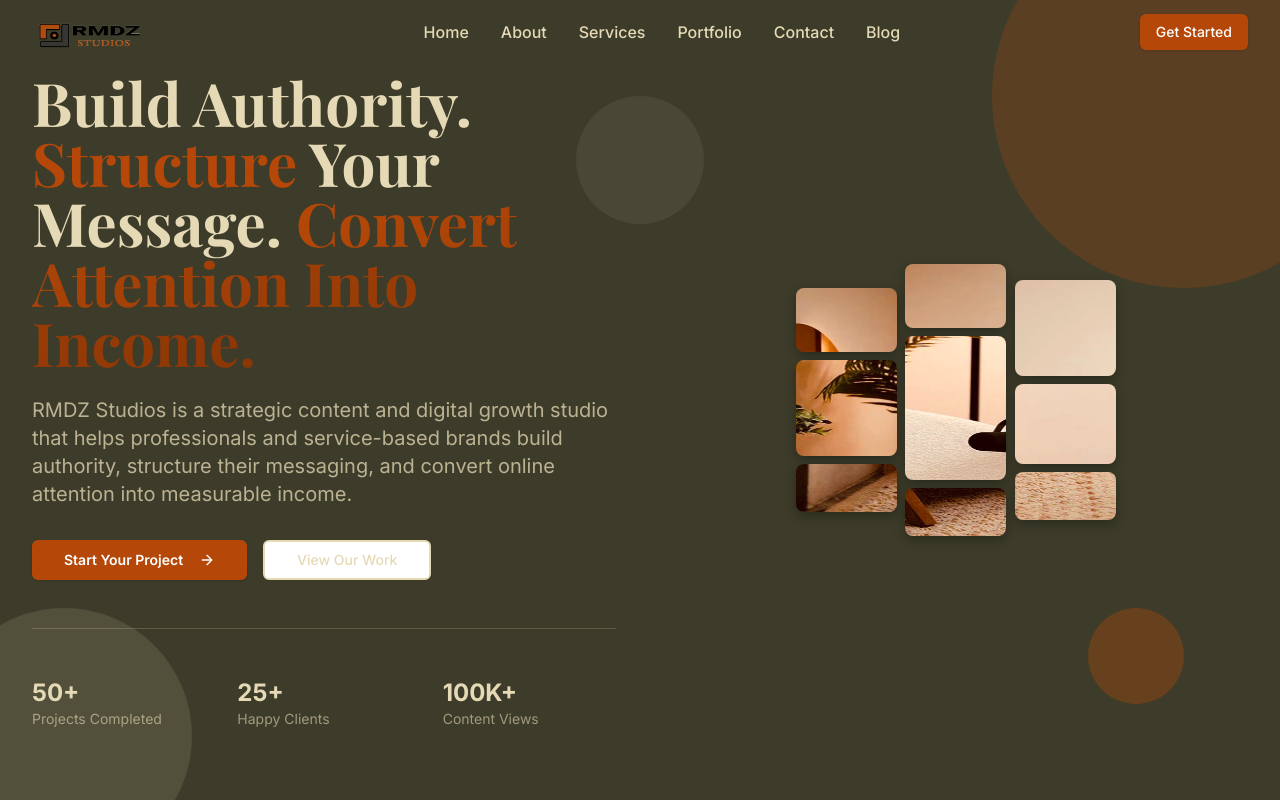
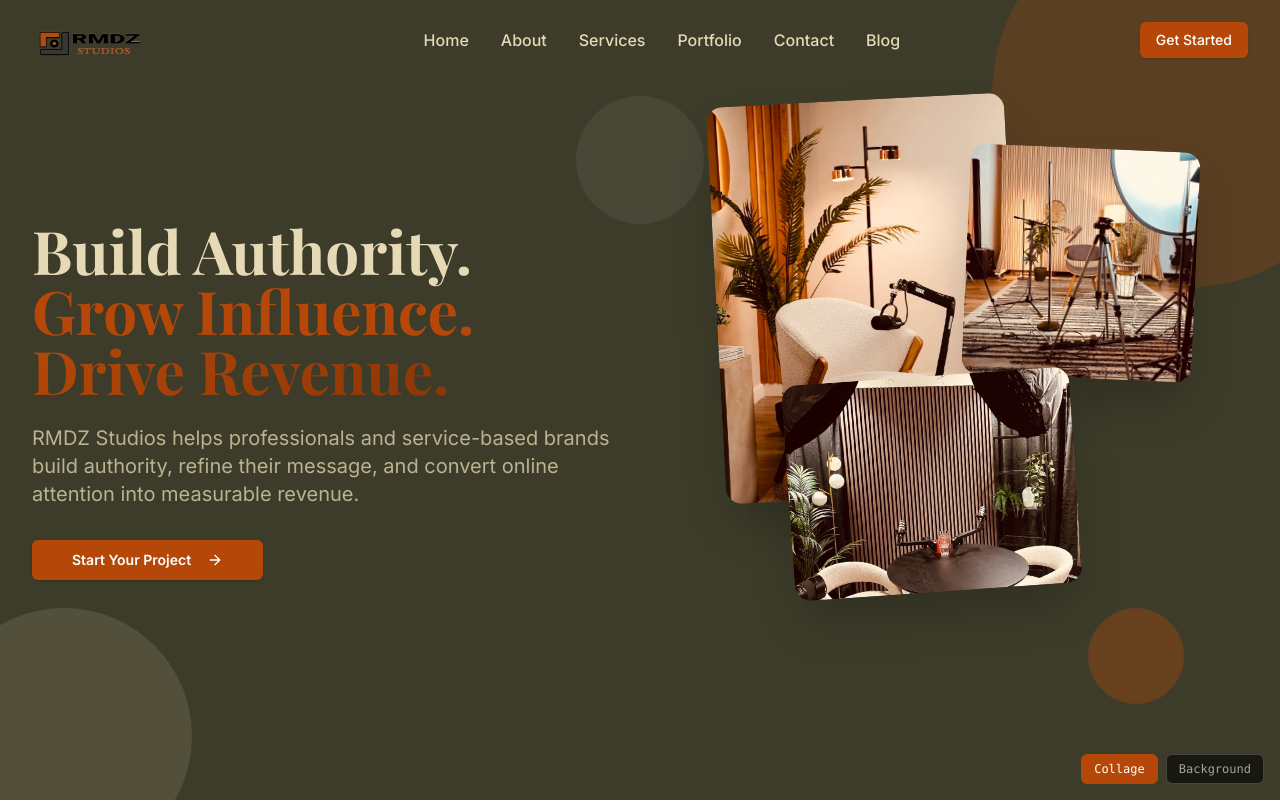
Before and after one commit to Q4Qoph/Ramadz-studio, a Next.js app: page / in a window 1280 px wide. Shown: the top 802 px of the page. Built offline with nearby package versions, Linux system fonts and the light colour scheme; a web font is replaced by a local one.

Commit message:
Update hero and header fix

```diff
--- a/src/components/sections/hero.tsx
+++ b/src/components/sections/hero.tsx
@@ -1,406 +1,307 @@
 // src/components/sections/hero.tsx - Dark olive brand theme
-"use client"
+"use client";
 
-import { motion, AnimatePresence } from 'framer-motion'
-import { ArrowRight } from 'lucide-react'
-import { Button } from '@/components/ui/button'
-import Link from 'next/link'
-import { useState, useEffect } from 'react'
+import { motion, AnimatePresence } from "framer-motion";
+import { ArrowRight } from "lucide-react";
+import { Button } from "@/components/ui/button";
+import Link from "next/link";
+import Image from "next/image";
+import { useState, useEffect } from "react";
 
 export default function Hero() {
-  const [imagesLoaded, setImagesLoaded] = useState(false)
-  const [isPaused, setIsPaused] = useState(false)
-  const [isMobile, setIsMobile] = useState(false)
+  // DEV toggle — remove before shipping
+  const [variant, setVariant] = useState<"collage" | "background">("collage");
+
+  const [imagesLoaded, setImagesLoaded] = useState(false);
 
   useEffect(() => {
-    const checkMobile = () => setIsMobile(window.innerWidth < 768)
-    checkMobile()
-    window.addEventListener('resize', checkMobile)
-
-    const preloadImages = ['/background1.jpg', '/background2.jpg', '/background3.jpg']
-    let loadedCount = 0
-
-    preloadImages.forEach(src => {
-      const img = new Image()
+    const preloadImages = [
+      "/background1.jpg",
+      "/background2.jpg",
+      "/background3.jpg",
+    ];
+    let loadedCount = 0;
+    preloadImages.forEach((src) => {
+      const img = new window.Image();
       img.onload = () => {
-        loadedCount++
-        if (loadedCount === preloadImages.length) setImagesLoaded(true)
-      }
+        loadedCount++;
+        if (loadedCount === preloadImages.length) setImagesLoaded(true);
+      };
       img.onerror = () => {
-        loadedCount++
-        if (loadedCount === preloadImages.length) setImagesLoaded(true)
-      }
-      img.src = src
-    })
-
-    return () => window.removeEventListener('resize', checkMobile)
-  }, [])
+        loadedCount++;
+        if (loadedCount === preloadImages.length) setImagesLoaded(true);
+      };
+      img.src = src;
+    });
+  }, []);
 
   return (
-    <section className="relative min-h-screen flex items-center justify-center overflow-hidden bg-olive-dark">
+    <section className="relative min-h-screen flex items-center justify-center overflow-hidden">
+      {/* Background — image in 'background' variant, solid color in 'collage' variant */}
+      <AnimatePresence>
+        {variant === "background" && (
+          <motion.div
+            key="bg-image"
+            className="absolute inset-0"
+            initial={{ opacity: 0 }}
+            animate={{ opacity: 1 }}
+            exit={{ opacity: 0 }}
+            transition={{ duration: 0.6 }}
+          >
+            <Image
+              src="/background1.jpg"
+              alt=""
+              fill
+              priority
+              sizes="100vw"
+              className="object-cover object-center"
+            />
+            <div className="absolute inset-0 bg-olive-dark/70" />
+          </motion.div>
+        )}
+      </AnimatePresence>
+      <div
+        className={`absolute inset-0 transition-colors duration-600 ${variant === "collage" ? "bg-olive-dark" : "bg-transparent"}`}
+      />
+
       {/* Decorative Circles */}
-      {/* Top-right: large burnt orange circle (partial, overflowing) */}
       <div
         className="circle-deco w-96 h-96 top-[-6rem] right-[-6rem]"
-        style={{ backgroundColor: '#B54808', opacity: 0.25 }}
+        style={{ backgroundColor: "#B54808", opacity: 0.25 }}
       />
-      {/* Bottom-left: medium cream circle */}
       <div
         className="circle-deco w-64 h-64 bottom-[-4rem] left-[-4rem]"
-        style={{ backgroundColor: '#E5D9B6', opacity: 0.12 }}
+        style={{ backgroundColor: "#E5D9B6", opacity: 0.12 }}
       />
-      {/* Top-center: small dark olive-gray circle */}
       <div
         className="circle-deco w-32 h-32 top-24 left-1/2 -translate-x-1/2"
-        style={{ backgroundColor: '#636255', opacity: 0.3 }}
+        style={{ backgroundColor: "#636255", opacity: 0.3 }}
       />
-      {/* Bottom-right: small burnt orange circle */}
       <div
         className="circle-deco w-24 h-24 bottom-24 right-24"
-        style={{ backgroundColor: '#B54808', opacity: 0.35 }}
+        style={{ backgroundColor: "#B54808", opacity: 0.35 }}
       />
 
       <div className="container mx-auto py-14 px-4 sm:px-6 lg:px-8 relative z-10">
-        <div className="grid lg:grid-cols-2 gap-12 items-center">
-          {/* Left Column - Content */}
+        <div
+          className={`grid gap-12 items-center ${variant === "collage" ? "lg:grid-cols-2" : "max-w-3xl mx-auto"}`}
+        >
+          {/* Left Column */}
           <motion.div
-            className="text-center lg:text-left"
+            className={
+              variant === "collage" ? "text-center lg:text-left" : "text-center"
+            }
             initial={{ opacity: 0, x: -50 }}
             animate={{ opacity: 1, x: 0 }}
             transition={{ duration: 0.8, delay: 0.2 }}
           >
-            {/* Main Heading */}
             <motion.h1
               className="text-4xl sm:text-5xl lg:text-6xl font-serif font-bold text-brand-cream mb-6 leading-tight"
               initial={{ opacity: 0, y: 30 }}
               animate={{ opacity: 1, y: 0 }}
               transition={{ duration: 0.8, delay: 0.6 }}
             >
-              Build Authority.{' '}
-              <span className="text-brand-orange">Structure</span>{' '}
-              Your Message.{' '}
-              <span className="text-gradient">Convert Attention Into Income.</span>
+              Build Authority.{" "}
+              <span className="text-brand-orange">Grow Influence.</span>{" "}
+              <span className="text-gradient">Drive Revenue.</span>
             </motion.h1>
 
-            {/* Subtitle */}
             <motion.p
               className="text-lg sm:text-xl text-brand-cream/75 mb-8 max-w-2xl mx-auto lg:mx-0 leading-relaxed"
               initial={{ opacity: 0, y: 30 }}
               animate={{ opacity: 1, y: 0 }}
               transition={{ duration: 0.8, delay: 0.8 }}
             >
-              RMDZ Studios is a strategic content and digital growth studio that helps professionals
-              and service-based brands build authority, structure their messaging, and convert online
-              attention into measurable income.
+              RMDZ Studios helps professionals and service-based brands build
+              authority, refine their message, and convert online attention into
+              measurable revenue.
             </motion.p>
 
-            {/* CTA Buttons */}
             <motion.div
-              className="flex flex-col sm:flex-row gap-4 justify-center lg:justify-start"
+              className={`flex flex-col sm:flex-row gap-4 ${variant === "collage" ? "justify-center lg:justify-start" : "justify-center"}`}
               initial={{ opacity: 0, y: 30 }}
               animate={{ opacity: 1, y: 0 }}
               transition={{ duration: 0.8, delay: 1.0 }}
             >
               <Button
                 size="lg"
-                className="bg-brand-orange hover:bg-brand-orange/90 hover:shadow-brand transform hover:-translate-y-1 transition-all duration-300 text-white font-semibold px-8 py-3"
+                className="bg-brand-orange hover:bg-brand-orange/90 hover:shadow-brand transform hover:-translate-y-1 transition-all duration-300 text-white font-semibold px-10 py-4"
                 asChild
               >
                 <Link href="/contact">
-                  Start Your Project
-                  <ArrowRight className="ml-2 h-5 w-5" />
-                </Link>
-              </Button>
-              <Button
-                variant="outline"
-                size="lg"
-                className="border-2 border-brand-cream text-brand-cream hover:bg-brand-cream hover:text-olive-dark transition-all duration-300 px-8 py-3"
-                asChild
-              >
-                <Link href="/portfolio">
-                  View Our Work
+                  Start Your Project <ArrowRight className="ml-2 h-5 w-5" />
                 </Link>
               </Button>
             </motion.div>
-
-            {/* Stats */}
-            <motion.div
-              className="grid grid-cols-3 gap-8 mt-12 pt-12 border-t border-brand-cream/20"
-              initial={{ opacity: 0, y: 30 }}
-              animate={{ opacity: 1, y: 0 }}
-              transition={{ duration: 0.8, delay: 1.2 }}
-            >
-              <div className="text-center lg:text-left">
-                <div className="text-2xl font-bold text-brand-cream">50+</div>
-                <div className="text-sm text-brand-cream/60">Projects Completed</div>
-              </div>
-              <div className="text-center lg:text-left">
-                <div className="text-2xl font-bold text-brand-cream">25+</div>
-                <div className="text-sm text-brand-cream/60">Happy Clients</div>
-              </div>
-              <div className="text-center lg:text-left">
-                <div className="text-2xl font-bold text-brand-cream">100K+</div>
-                <div className="text-sm text-brand-cream/60">Content Views</div>
-              </div>
-            </motion.div>
           </motion.div>
 
-          {/* Right Column - Image Gallery */}
+          {/* Right Column — collage only */}
+          <AnimatePresence>
+            {variant === "collage" && (
               <motion.div
-            className="relative"
+                key="collage"
+                className="relative flex items-center justify-center"
                 initial={{ opacity: 0, x: 50 }}
                 animate={{ opacity: 1, x: 0 }}
-            transition={{ duration: 0.8, delay: 0.4 }}
+                exit={{ opacity: 0, x: 50 }}
+                transition={{ duration: 0.6 }}
               >
-            {/* Loading Skeleton */}
+                {/* Desktop */}
+                <div
+                  className="hidden lg:block relative mx-auto"
+                  style={{ width: "100%", maxWidth: 480, aspectRatio: "4/5" }}
+                >
                   <AnimatePresence>
                     {!imagesLoaded && (
                       <motion.div
-                  className="gallery-container-skeleton"
+                        className="absolute inset-0"
                         initial={{ opacity: 1 }}
                         exit={{ opacity: 0 }}
                         transition={{ duration: 0.5 }}
                       >
-                  <div className="flex gap-2 w-4/5 max-w-80 mx-auto">
-                    {[...Array(3)].map((_, colIndex) => (
-                      <div key={colIndex} className="flex flex-col gap-2 w-full">
-                        {[...Array(3)].map((_, itemIndex) => {
-                          const heights = [
-                            ['h-16', 'h-24', 'h-12'],
-                            ['h-16', 'h-36', 'h-12'],
-                            ['h-24', 'h-20', 'h-12']
-                          ]
-                          return (
-                            <motion.div
-                              key={itemIndex}
-                              className={`${heights[colIndex][itemIndex]} bg-olive-mid rounded-lg`}
-                              initial={{ opacity: 0.3 }}
-                              animate={{ opacity: [0.3, 0.7, 0.3] }}
-                              transition={{
-                                duration: 1.5,
-                                repeat: Infinity,
-                                delay: (colIndex * 3 + itemIndex) * 0.1
+                        <div
+                          className="absolute animate-pulse bg-olive-mid rounded-2xl"
+                          style={{
+                            width: "62%",
+                            aspectRatio: "3/4",
+                            top: "0%",
+                            left: "0%",
                           }}
                         />
-                          )
-                        })}
+                        <div
+                          className="absolute animate-pulse bg-olive-mid rounded-2xl"
+                          style={{
+                            width: "48%",
+                            aspectRatio: "1/1",
+                            top: "8%",
+                            right: "0%",
+                          }}
+                        />
+                        <div
+                          className="absolute animate-pulse bg-olive-mid rounded-2xl"
+                          style={{
+                            width: "60%",
+                            aspectRatio: "4/3",
+                            bottom: "0%",
+                            right: "0%",
+                          }}
+                        />
+                      </motion.div>
+                    )}
+                  </AnimatePresence>
+
+                  <motion.div
+                    className="absolute rounded-2xl overflow-hidden shadow-2xl"
+                    style={{
+                      width: "62%",
+                      aspectRatio: "3/4",
+                      top: "0%",
+                      left: "0%",
+                      rotate: "-3deg",
+                    }}
+                    animate={{
+                      opacity: imagesLoaded ? 1 : 0,
+                      x: imagesLoaded ? 0 : -40,
+                    }}
+                    transition={{ duration: 0.7, delay: 0.2 }}
+                    whileHover={{ scale: 1.04, rotate: "0deg", zIndex: 10 }}
+                  >
+                    <Image
+                      src="/background1.jpg"
+                      alt="Content creation studio"
+                      fill
+                      sizes="(max-width: 1024px) 0px, 30vw"
+                      className="object-cover"
+                    />
+                  </motion.div>
+
+                  <motion.div
+                    className="absolute rounded-2xl overflow-hidden shadow-2xl"
+                    style={{
+                      width: "48%",
+                      aspectRatio: "1/1",
+                      top: "8%",
+                      right: "0%",
+                      rotate: "2.5deg",
+                    }}
+                    animate={{
+                      opacity: imagesLoaded ? 1 : 0,
+                      x: imagesLoaded ? 0 : 40,
+                    }}
+                    transition={{ duration: 0.7, delay: 0.4 }}
+                    whileHover={{ scale: 1.04, rotate: "0deg", zIndex: 10 }}
+                  >
+                    <Image
+                      src="/background2.jpg"
+                      alt="Brand strategy work"
+                      fill
+                      sizes="(max-width: 1024px) 0px, 30vw"
+                      className="object-cover"
+                    />
+                  </motion.div>
+
+                  <motion.div
+                    className="absolute rounded-2xl overflow-hidden shadow-2xl"
+                    style={{
+                      width: "60%",
+                      aspectRatio: "4/3",
+                      bottom: "18%",
+                      left: "15%",
+                      rotate: "-4deg",
+                    }}
+                    animate={{
+                      opacity: imagesLoaded ? 1 : 0,
+                      y: imagesLoaded ? 0 : 40,
+                    }}
+                    transition={{ duration: 0.7, delay: 0.6 }}
+                    whileHover={{ scale: 1.04, rotate: "0deg", zIndex: 10 }}
+                  >
+                    <Image
+                      src="/background3.jpg"
+                      alt="Digital growth results"
+                      fill
+                      sizes="(max-width: 1024px) 0px, 30vw"
+                      className="object-cover"
+                    />
+                  </motion.div>
                 </div>
-                    ))}
+
+                {/* Mobile */}
+                <div
+                  className="block lg:hidden w-full rounded-2xl overflow-hidden shadow-2xl"
+                  style={{ aspectRatio: "16/9" }}
+                >
+                  <div className="relative w-full h-full">
+                    <Image
+                      src="/background1.jpg"
+                      alt="Content creation studio"
+                      fill
+                      sizes="100vw"
+                      className="object-cover"
+                    />
+                  </div>
                 </div>
               </motion.div>
             )}
           </AnimatePresence>
-
-            {/* Gallery Container */}
-            <motion.div
-              className={`gallery-container ${isPaused ? 'paused' : ''}`}
-              onMouseEnter={() => setIsPaused(true)}
-              onMouseLeave={() => setIsPaused(false)}
-              initial={{ opacity: 0 }}
-              animate={{ opacity: imagesLoaded ? 1 : 0 }}
-              transition={{ duration: 0.5 }}
-            >
-              <div className="column column-1">
-                <motion.div className="item item-1 gallery-item-hover" whileHover={!isMobile ? { scale: 1.02, zIndex: 10 } : {}} transition={{ duration: 0.2 }} />
-                <motion.div className="item item-2 gallery-item-hover" whileHover={!isMobile ? { scale: 1.02, zIndex: 10 } : {}} transition={{ duration: 0.2 }} />
-                <motion.div className="item item-3 gallery-item-hover" whileHover={!isMobile ? { scale: 1.02, zIndex: 10 } : {}} transition={{ duration: 0.2 }} />
-              </div>
-              <div className="column column-2">
-                <motion.div className="item item-1 gallery-item-hover" whileHover={!isMobile ? { scale: 1.02, zIndex: 10 } : {}} transition={{ duration: 0.2 }} />
-                <motion.div className="item item-2 gallery-item-hover" whileHover={!isMobile ? { scale: 1.02, zIndex: 10 } : {}} transition={{ duration: 0.2 }} />
-                <motion.div className="item item-3 gallery-item-hover" whileHover={!isMobile ? { scale: 1.02, zIndex: 10 } : {}} transition={{ duration: 0.2 }} />
-              </div>
-              <div className="column column-3">
-                <motion.div className="item item-1 gallery-item-hover" whileHover={!isMobile ? { scale: 1.02, zIndex: 10 } : {}} transition={{ duration: 0.2 }} />
-                <motion.div className="item item-2 gallery-item-hover" whileHover={!isMobile ? { scale: 1.02, zIndex: 10 } : {}} transition={{ duration: 0.2 }} />
-                <motion.div className="item item-3 gallery-item-hover" whileHover={!isMobile ? { scale: 1.02, zIndex: 10 } : {}} transition={{ duration: 0.2 }} />
-              </div>
-            </motion.div>
-
-            {/* Pause Indicator */}
-            {!isMobile && (
-              <motion.div
-                className="absolute top-1/2 left-1/2 transform -translate-x-1/2 -translate-y-1/2 pointer-events-none"
-                initial={{ opacity: 0 }}
-                animate={{ opacity: isPaused ? 1 : 0 }}
-                transition={{ duration: 0.3 }}
-              >
-                <div className="bg-olive-dark/70 text-brand-cream px-3 py-1 rounded-full text-sm backdrop-blur-sm">
-                  Paused
-                </div>
-              </motion.div>
-            )}
-          </motion.div>
         </div>
       </div>
 
-      <style jsx global>{`
-        :root {
-          --image-1: url("/background1.jpg");
-          --image-2: url("/background2.jpg");
-          --image-3: url("/background3.jpg");
+      {/* DEV toggle — remove before shipping */}
+      <div className="fixed bottom-4 right-4 z-50 flex gap-2 font-mono text-xs">
+        <button
+          onClick={() => setVariant("collage")}
+          className={`px-3 py-1.5 rounded-md border transition-colors ${variant === "collage" ? "bg-brand-orange text-white border-brand-orange" : "bg-black/60 text-white/60 border-white/20 hover:bg-black/80"}`}
+        >
+          Collage
+        </button>
+        <button
+          onClick={() => setVariant("background")}
+          className={`px-3 py-1.5 rounded-md border transition-colors ${variant === "background" ? "bg-brand-orange text-white border-brand-orange" : "bg-black/60 text-white/60 border-white/20 hover:bg-black/80"}`}
+        >
+          Background
+        </button>
+      </div>
+    </section>
+  );
 }
-
-        .gallery-container {
-          display: flex;
-          flex-direction: row;
-          width: 80%;
-          max-width: 20rem;
-          gap: 0.5rem;
-          margin: 0 auto;
-          cursor: pointer;
-          transition: filter 0.3s ease;
-        }
-
-        .gallery-container:hover {
-          filter: brightness(1.05) contrast(1.02);
-        }
-
-        .gallery-container.paused .column .item {
-          animation-play-state: paused;
-        }
-
-        .gallery-container .column {
-          display: flex;
-          flex-direction: column;
-          align-items: center;
-          justify-content: center;
-          gap: inherit;
-          width: 100%;
-        }
-
-        .gallery-item-hover {
-          transition: all 0.3s cubic-bezier(0.4, 0, 0.2, 1);
-          position: relative;
-          overflow: hidden;
-        }
-
-        .gallery-item-hover::before {
-          content: '';
-          position: absolute;
-          inset: 0;
-          background: linear-gradient(45deg, rgba(181, 72, 8, 0.15), rgba(139, 54, 6, 0.15));
-          opacity: 0;
-          transition: opacity 0.3s ease;
-          pointer-events: none;
-        }
-
-        .gallery-item-hover:hover::before {
-          opacity: 1;
-        }
-
-        .gallery-container .column-1 .item-1 {
-          height: 4rem;
-          animation: background 5s 150ms infinite ease-in-out;
-          background-position: 0% 0%;
-        }
-
-        .gallery-container .column-1 .item-2 {
-          height: 6rem;
-          animation: background 5s 274ms infinite ease-in-out;
-          background-position: 0% 50%;
-        }
-
-        .gallery-container .column-1 .item-3 {
-          height: 3rem;
-          animation: background 5s 350ms infinite ease-in-out;
-          background-position: 0% 100%;
-        }
-
-        .gallery-container .column-2 .item-1 {
-          height: 4rem;
-          animation: background 5s 150ms infinite ease-in-out;
-          background-position: 50% 0%;
-        }
-
-        .gallery-container .column-2 .item-2 {
-          height: 9rem;
-          animation: background 5s 274ms infinite ease-in-out;
-          background-position: 50% 50%;
-        }
-
-        .gallery-container .column-2 .item-3 {
-          height: 3rem;
-          animation: background 5s 350ms infinite ease-in-out;
-          background-position: 50% 100%;
-        }
-
-        .gallery-container .column-3 .item-1 {
-          height: 6rem;
-          animation: background 5s 280ms infinite ease-in-out;
-          background-position: 100% 0%;
-        }
-
-        .gallery-container .column-3 .item-2 {
-          height: 5rem;
-          animation: background 5s 95ms infinite ease-in-out;
-          background-position: 100% 50%;
-        }
-
-        .gallery-container .column-3 .item-3 {
-          height: 3rem;
-          animation: background 5s 350ms infinite ease-in-out;
-          background-position: 100% 100%;
-        }
-
-        .gallery-container .column .item {
-          width: inherit;
-          border-radius: 0.5rem;
-          background-attachment: fixed;
-          background-repeat: no-repeat;
-          background-size: 800px 600px;
-          position: relative;
-          will-change: transform;
-          backface-visibility: hidden;
-          box-shadow: 0 4px 12px rgba(0, 0, 0, 0.3);
-          transition: box-shadow 0.3s ease;
-        }
-
-        .gallery-container .column .item:hover {
-          box-shadow: 0 8px 25px rgba(0, 0, 0, 0.4);
-        }
-
-        @keyframes background {
-          0% { background-image: var(--image-1); filter: brightness(1) contrast(1); }
-          30% { background-image: var(--image-1); filter: brightness(1.02) contrast(1.02); }
-          33% { background-image: var(--image-2); filter: brightness(1) contrast(1); }
-          63% { background-image: var(--image-2); filter: brightness(1.02) contrast(1.02); }
-          66% { background-image: var(--image-3); filter: brightness(1) contrast(1); }
-          96% { background-image: var(--image-3); filter: brightness(1.02) contrast(1.02); }
-          100% { background-image: var(--image-1); filter: brightness(1) contrast(1); }
-        }
-
-        @media (max-width: 768px) {
-          .gallery-container {
-            max-width: 16rem;
-            gap: 0.25rem;
-          }
-
-          .gallery-container .column .item {
-            background-size: 600px 450px;
-          }
-
-          .gallery-item-hover:hover::before {
-            opacity: 0;
-          }
-        }
-
-        @media (prefers-reduced-motion: reduce) {
-          .gallery-container .column .item {
-            animation-duration: 10s;
-          }
-
-          .gallery-item-hover {
-            transition: none;
-          }
-        }
-
-        @media (prefers-contrast: high) {
-          .gallery-container .column .item {
-            border: 2px solid currentColor;
-          }
-        }
-      `}</style>
-    </section>
-  )
-}
```
Also changed, not shown: src/components/layout/header.tsx (+5 -2 lines). Lines whose indentation alone changed are shown as unchanged.
